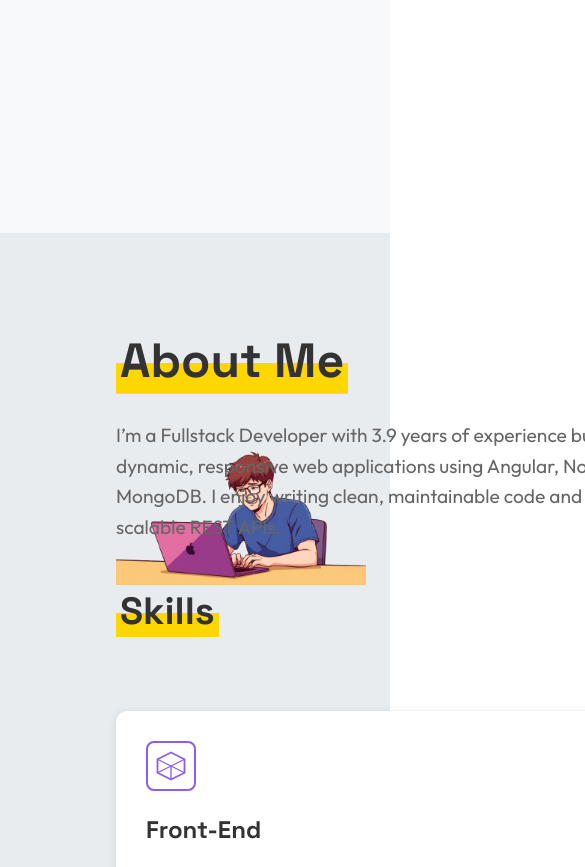
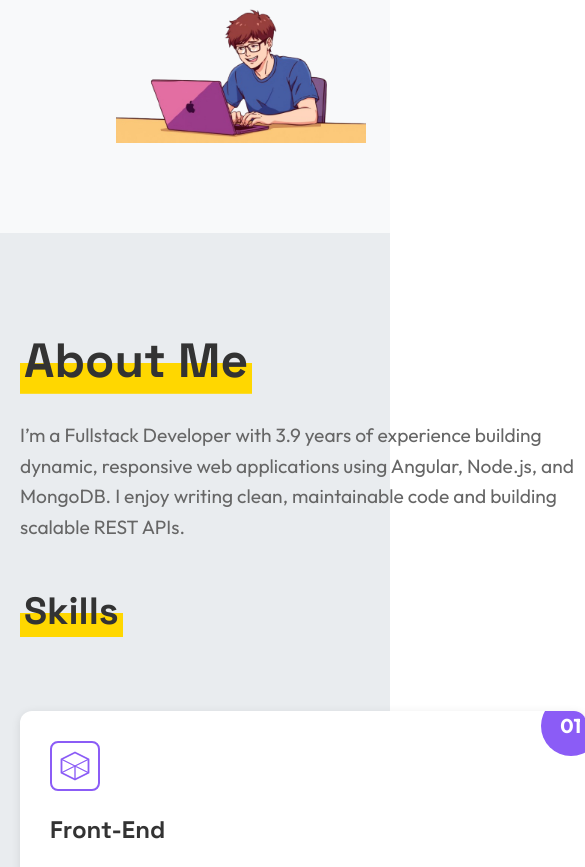
Before and after one commit to NishanthKanii/nishanthj-portfolio, a plain HTML site: page index.html in a window 390 px wide. Shown: the part 611-1478 px from the top of the page, 585 px wide, since content can reach past the window. Drawn offline with Linux system fonts and the light colour scheme.

Commit message:
css changes

```diff
--- a/style.css
+++ b/style.css
@@ -1041,4 +1041,20 @@ header.header--scrolled .menu li a {
     .contact-details-grid {
         grid-template-columns: 1fr;
     }
+
+    .menu li a {
+        padding: 7px 7px !important;
+    }
+
+    .home-left,
+    .home-right {
+        flex: 0;
+    }
+
+    #about .mlr-6,
+    #resume .mlr-6,
+    #projects .mlr-6 {
+        margin: 0 !important;
+    }
+
 }
```
